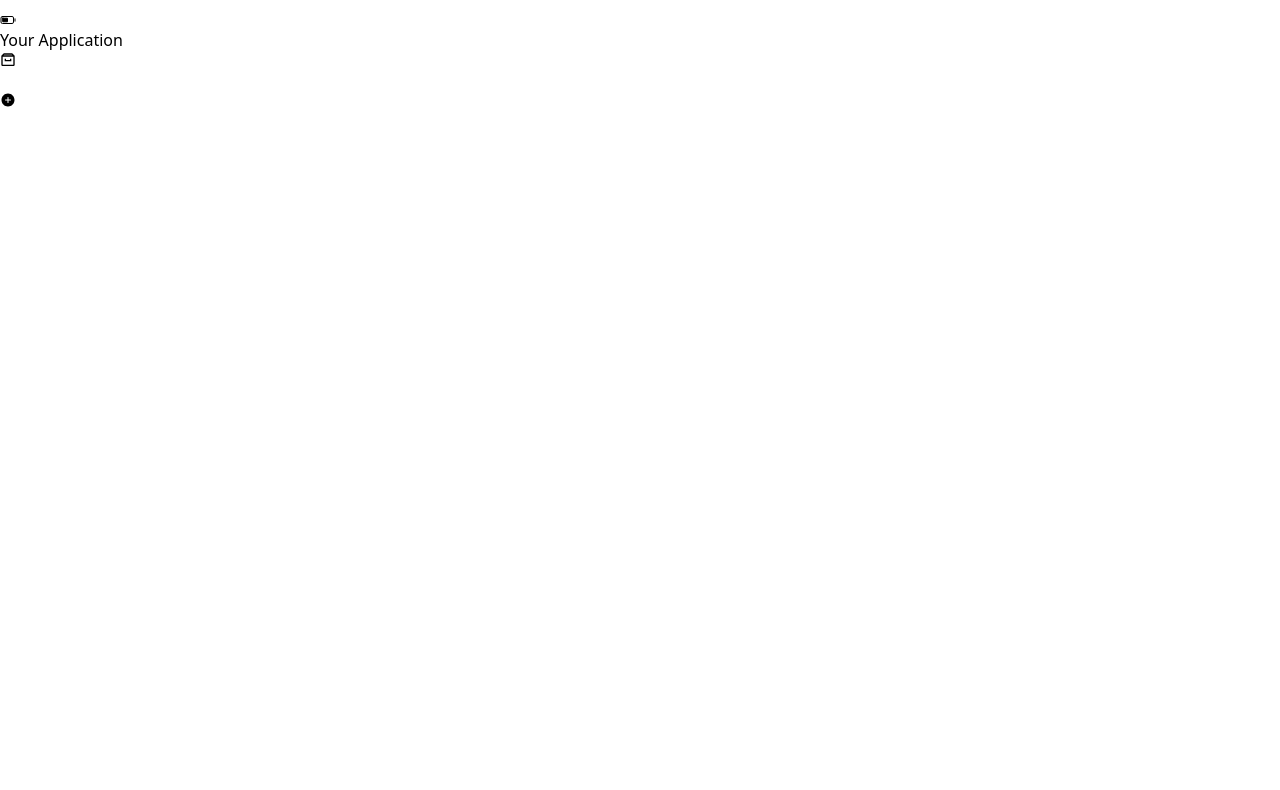
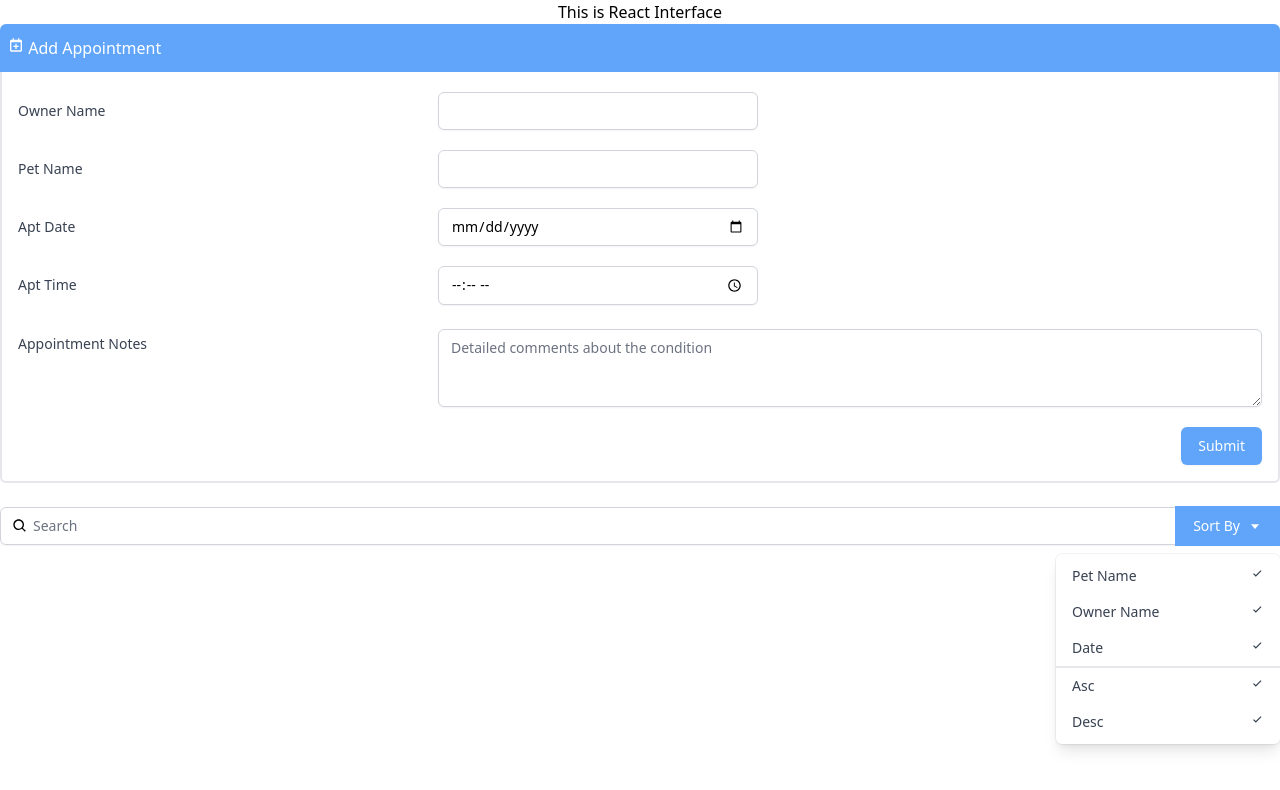
Before and after one commit to Jaynish-D/React-Interface, a JavaScript app in the folder react-interface/: page / in a window 1280 px wide. Shown: the top 790 px of the page. Built offline with nearby package versions, Linux system fonts and the light colour scheme; the HTML template or start-up script is replaced by a standard one.

Commit message:
Update data

```diff
--- a/react-interface/src/App.js
+++ b/react-interface/src/App.js
@@ -1,18 +1,16 @@
-import { BiArchive } from 'react-icons/bi';
-import { IoBatteryHalfOutline, IoAddCircle } from 'react-icons/io5';
-
+import Search from './components/Search';
+import AddAppoinment from './components/AddAppoinment';
 function App() {
   return (
-    <div className="App container mx-auto mt-3">
-      <h1>
-        <IoBatteryHalfOutline />
-        Your Application <BiArchive />
-      </h1>
-      <br />
-      <h1>
-        <IoAddCircle />
-      </h1>
-    </div>
+    <>
+      <div>
+        <h1 className="text-center">This is React Interface</h1>
+      </div>
+      <div>
+        <AddAppoinment />
+        <Search />
+      </div>
+    </>
   );
 }
 
--- /dev/null
+++ b/react-interface/src/components/AddAppoinment.js
@@ -0,0 +1,114 @@
+import { BiCalendarPlus } from 'react-icons/bi';
+
+const AddAppoinment = () => {
+  return (
+    <div>
+      <button className="bg-blue-400 text-white px-2 py-3 w-full text-left rounded-t-md">
+        <div>
+          <BiCalendarPlus className="inline-block align-text-top" /> Add
+          Appointment
+        </div>
+      </button>
+      <div className="border-r-2 border-b-2 border-l-2 border-light-blue-500 rounded-b-md pl-4 pr-4 pb-4">
+        <div className="sm:grid sm:grid-cols-3 sm:gap-4 sm:items-start  sm:pt-5">
+          <label
+            htmlFor="ownerName"
+            className="block text-sm font-medium text-gray-700 sm:mt-px sm:pt-2"
+          >
+            Owner Name
+          </label>
+          <div className="mt-1 sm:mt-0 sm:col-span-2">
+            <input
+              type="text"
+              name="ownerName"
+              id="ownerName"
+              className="max-w-lg block w-full shadow-sm focus:ring-indigo-500 focus:border-indigo-500 sm:max-w-xs sm:text-sm border-gray-300 rounded-md"
+            />
+          </div>
+        </div>
+
+        <div className="sm:grid sm:grid-cols-3 sm:gap-4 sm:items-start  sm:pt-5">
+          <label
+            htmlFor="petName"
+            className="block text-sm font-medium text-gray-700 sm:mt-px sm:pt-2"
+          >
+            Pet Name
+          </label>
+          <div className="mt-1 sm:mt-0 sm:col-span-2">
+            <input
+              type="text"
+              name="petName"
+              id="petName"
+              className="max-w-lg block w-full shadow-sm focus:ring-indigo-500 focus:border-indigo-500 sm:max-w-xs sm:text-sm border-gray-300 rounded-md"
+            />
+          </div>
+        </div>
+
+        <div className="sm:grid sm:grid-cols-3 sm:gap-4 sm:items-start  sm:pt-5">
+          <label
+            htmlFor="aptDate"
+            className="block text-sm font-medium text-gray-700 sm:mt-px sm:pt-2"
+          >
+            Apt Date
+          </label>
+          <div className="mt-1 sm:mt-0 sm:col-span-2">
+            <input
+              type="date"
+              name="aptDate"
+              id="aptDate"
+              className="max-w-lg block w-full shadow-sm focus:ring-indigo-500 focus:border-indigo-500 sm:max-w-xs sm:text-sm border-gray-300 rounded-md"
+            />
+          </div>
+        </div>
+
+        <div className="sm:grid sm:grid-cols-3 sm:gap-4 sm:items-start  sm:pt-5">
+          <label
+            htmlFor="aptTime"
+            className="block text-sm font-medium text-gray-700 sm:mt-px sm:pt-2"
+          >
+            Apt Time
+          </label>
+          <div className="mt-1 sm:mt-0 sm:col-span-2">
+            <input
+              type="time"
+              name="aptTime"
+              id="aptTime"
+              className="max-w-lg block w-full shadow-sm focus:ring-indigo-500 focus:border-indigo-500 sm:max-w-xs sm:text-sm border-gray-300 rounded-md"
+            />
+          </div>
+        </div>
+
+        <div className="sm:grid sm:grid-cols-3 sm:gap-4 sm:items-start  sm:pt-5">
+          <label
+            htmlFor="aptNotes"
+            className="block text-sm font-medium text-gray-700 sm:mt-px sm:pt-2"
+          >
+            Appointment Notes
+          </label>
+          <div className="mt-1 sm:mt-0 sm:col-span-2">
+            <textarea
+              id="aptNotes"
+              name="aptNotes"
+              rows="3"
+              className="shadow-sm focus:ring-indigo-500 focus:border-indigo-500 mt-1 block w-full sm:text-sm border-gray-300 rounded-md"
+              placeholder="Detailed comments about the condition"
+            ></textarea>
+          </div>
+        </div>
+
+        <div className="pt-5">
+          <div className="flex justify-end">
+            <button
+              type="submit"
+              className="ml-3 inline-flex justify-center py-2 px-4 border border-transparent shadow-sm text-sm font-medium rounded-md text-white bg-blue-400 hover:bg-blue-700 focus:outline-none focus:ring-2 focus:ring-offset-2 focus:ring-blue-400"
+            >
+              Submit
+            </button>
+          </div>
+        </div>
+      </div>
+    </div>
+  );
+};
+
+export default AddAppoinment;
--- /dev/null
+++ b/react-interface/src/components/Search.js
@@ -0,0 +1,83 @@
+import { BiSearch, BiCaretDown, BiCheck } from 'react-icons/bi';
+const DropDown = () => {
+  return (
+    <div
+      className="origin-top-right absolute right-0 mt-2 w-56
+        rounded-md shadow-lg bg-white ring-1 ring-black ring-opacity-5"
+    >
+      <div
+        className="py-1"
+        role="menu"
+        aria-orientation="vertical"
+        aria-labelledby="options-menu"
+      >
+        <div
+          className="px-4 py-2 text-sm text-gray-700 hover:bg-gray-100 hover:text-gray-900 flex justify-between cursor-pointer"
+          role="menuitem"
+        >
+          Pet Name <BiCheck />
+        </div>
+        <div
+          className="px-4 py-2 text-sm text-gray-700 hover:bg-gray-100 hover:text-gray-900 flex justify-between cursor-pointer"
+          role="menuitem"
+        >
+          Owner Name <BiCheck />
+        </div>
+        <div
+          className="px-4 py-2 text-sm text-gray-700 hover:bg-gray-100 hover:text-gray-900 flex justify-between cursor-pointer"
+          role="menuitem"
+        >
+          Date <BiCheck />
+        </div>
+        <div
+          className="px-4 py-2 text-sm text-gray-700 hover:bg-gray-100 hover:text-gray-900 flex justify-between cursor-pointer border-gray-1 border-t-2"
+          role="menuitem"
+        >
+          Asc <BiCheck />
+        </div>
+        <div
+          className="px-4 py-2 text-sm text-gray-700 hover:bg-gray-100 hover:text-gray-900 flex justify-between cursor-pointer"
+          role="menuitem"
+        >
+          Desc <BiCheck />
+        </div>
+      </div>
+    </div>
+  );
+};
+
+const Search = () => {
+  return (
+    <div className="py-5">
+      <div className="mt-1 relative rounded-md shadow-sm">
+        <div className="absolute inset-y-0 left-0 pl-3 flex items-center pointer-events-none">
+          <BiSearch />
+          <label htmlFor="query" className="sr-only" />
+        </div>
+        <input
+          type="text"
+          name="query"
+          id="query"
+          className="pl-8 rounded-md focus:ring-indigo-500 focus:border-indigo-500 block w-full sm:text-sm border-gray-300"
+          placeholder="Search"
+        />
+        <div className="absolute inset-y-0 right-0 flex items-center">
+          <div>
+            <button
+              type="button"
+              className="justify-center  px-4 py-2 bg-blue-400 border-2 border-blue-400 text-sm text-white hover:bg-blue-700 focus:outline-none focus:ring-2 focus:ring-offset-2 flex items-center"
+              id="options-menu"
+              aria-haspopup="true"
+              aria-expanded="true"
+            >
+              Sort By <BiCaretDown className="ml-2" />
+            </button>
+            <DropDown />
+          </div>
+        </div>
+      </div>
+    </div>
+  );
+};
+
+export default Search;
```
Also changed, not shown: react-interface/package.json (+5 -5 lines), react-interface/src/App.css (added), 1 other file (tests, documents, lock files or other folders).
